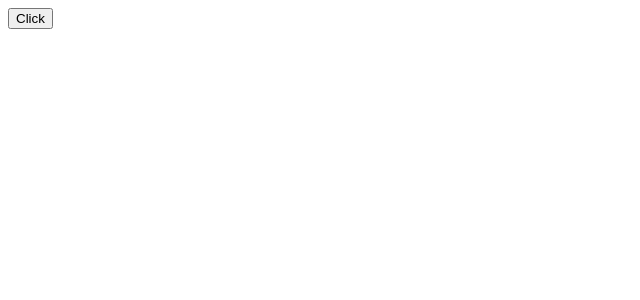
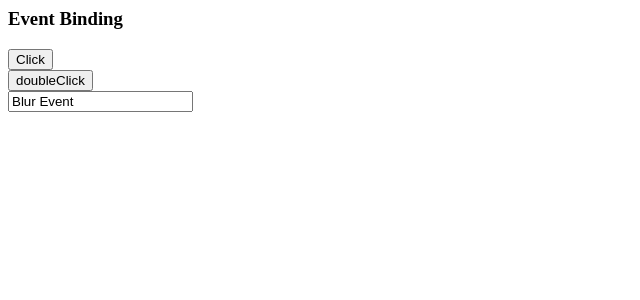
Before and after one commit to Sohamk0301/angular-eventHandling, an Angular app: page / in a window 1280 px wide. Shown: the top 300 px of the page, without its empty margins (0-640 px from the left). Built offline with nearby package versions, Linux system fonts and the light colour scheme.

Commit message:
2 files modified

```diff
--- a/src/app/app.component.html
+++ b/src/app/app.component.html
@@ -1 +1,9 @@
+<h3>Event Binding</h3>
+
 <button (click)="display()">Click</button>
+{{ wish1 }}
+<br />
+<button (dblclick)="dblClick()">doubleClick</button>
+<br />
+<input type="text" (blur)="blurEvent()" value="Blur Event" />
+<br />
--- a/src/app/app.component.ts
+++ b/src/app/app.component.ts
@@ -19,6 +19,6 @@ export class AppComponent  {
   }
 
   blurEvent(){
-    alert("Blue event is executed");
+    alert("Blur event is executed");
   }
 }
```
